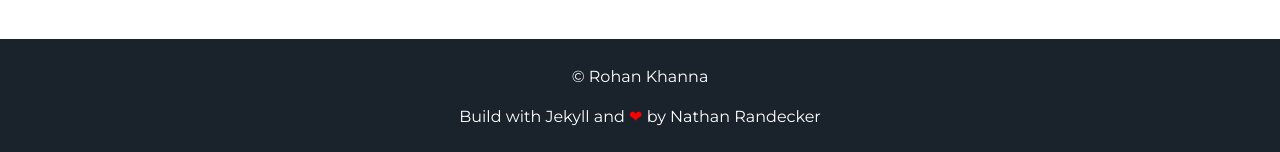
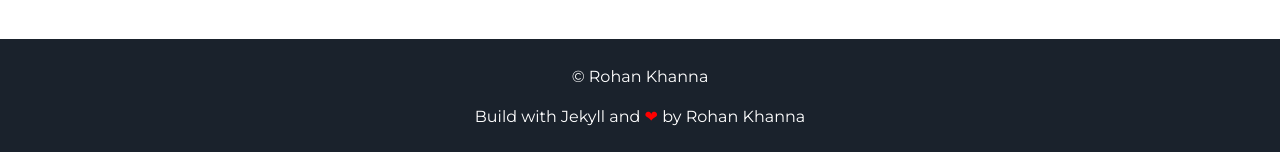
Before and after one commit to rohan-techfreak/rohan-techfreak.github.io, a Jekyll site: the page built from index.html, in a window 1280 px wide and 900 px high, scrolled down 3435 px. Shown: the part 745-897 px from the top of the window. Built offline with Jekyll 4.4.1, drawn with Linux system fonts in a browser that asks for light colours.

Commit message:
update footer.html

```diff
--- a/_includes/footer.html
+++ b/_includes/footer.html
@@ -1,6 +1,6 @@
 <footer class="footer">
     <p>&copy; {{site.username}}</p>
-    <p>Build with Jekyll and <span class="love">❤</span> by <a href="https://github.com/nrandecker">Nathan Randecker</a></p>
+    <p>Build with Jekyll and <span class="love">❤</span> by <a href="https://github.com/nrandecker">Rohan Khanna</a></p>
 </footer>
 <script src="//cdn.jsdelivr.net/particles.js/2.0.0/particles.min.js"></script>
 <script src="{{ "/assets/js/sweet-scroll.min.js" | prepend: site.baseurl }}"></script>
```
